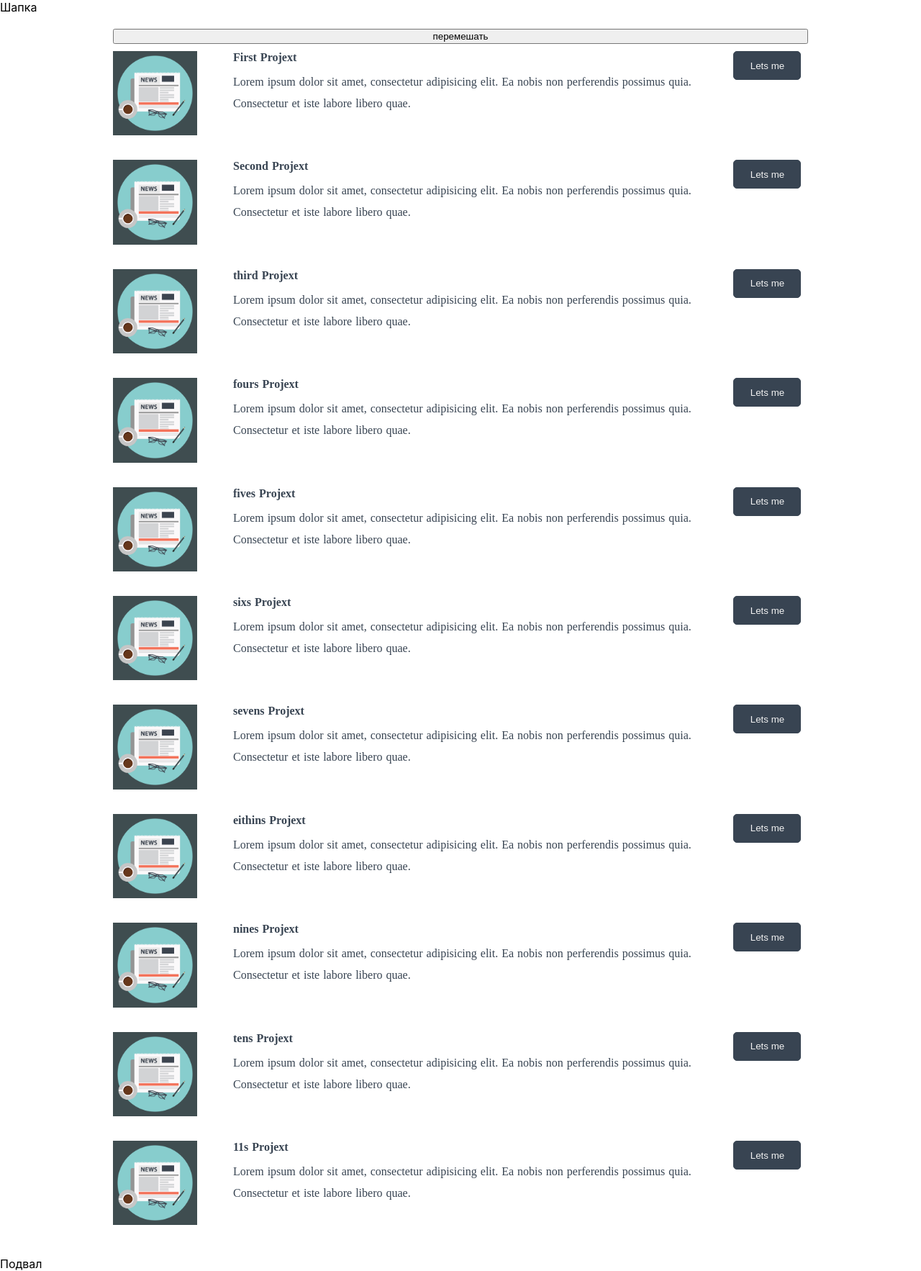
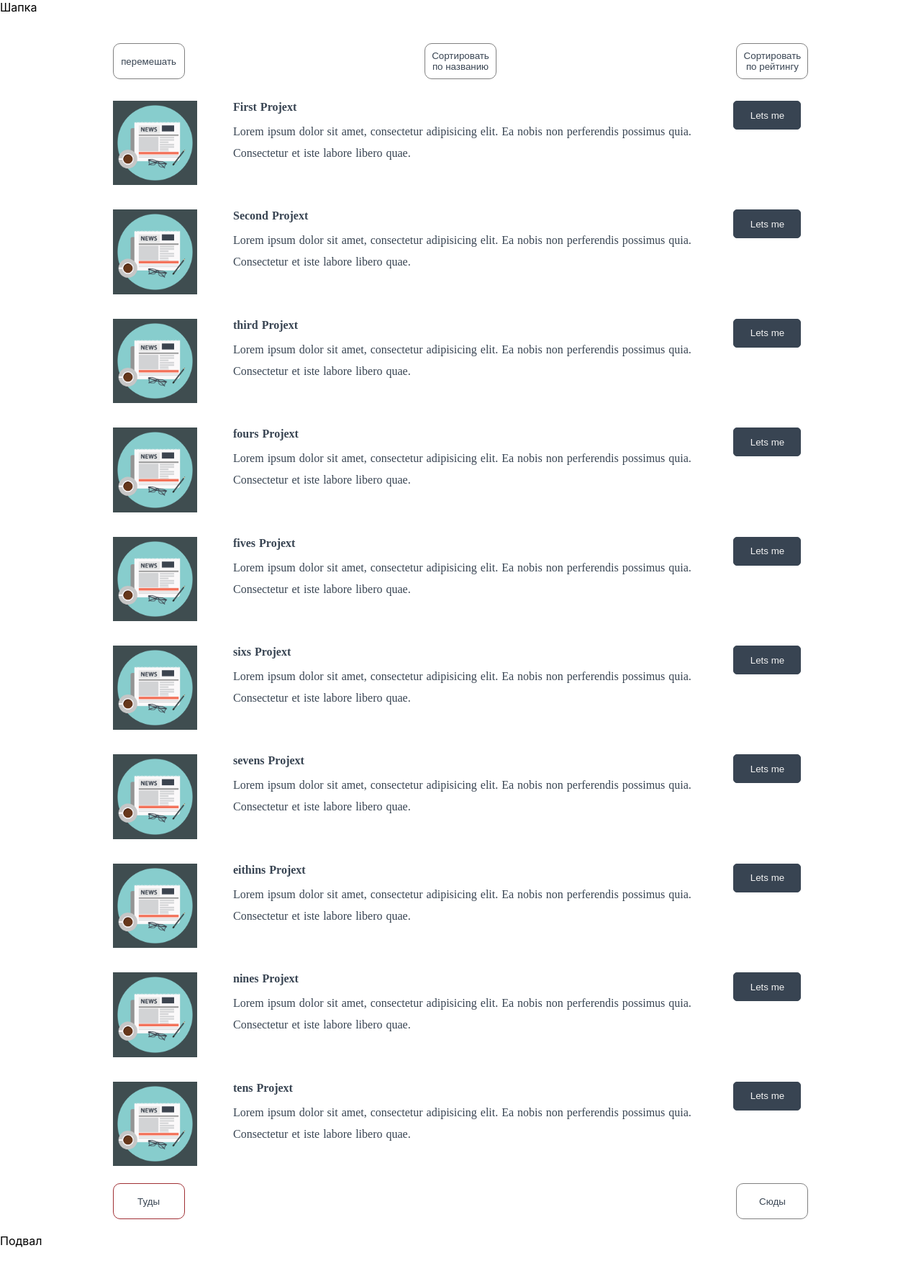
Before and after one commit to Desving/first-vue, a Nuxt app: page /articles in a window 1280 px wide. Shown: the whole page at 72% size. After the commit the page ends 1734 px from the top, so only its background shows below. Built offline with nearby package versions, Linux system fonts and the light colour scheme.

Commit message:
Добавил сортировку, пагинацию

```diff
--- a/components/articlesList.vue
+++ b/components/articlesList.vue
@@ -1,8 +1,12 @@
 <template>
-    <div class="articles-list">
-        <button v-on:click="shuffle">перемешать</button>
+    <div class="articles-list" id="#start">
+        <div class="sort-btn">
+            <button v-on:click="shuffle" class="btn">перемешать</button>
+            <button v-on:click="sortName" class="btn">Сортировать по названию</button>
+            <button v-on:click="sortRating" class="btn">Сортировать по рейтингу</button>
+        </div>
         <transition-group name="list-complete" tag="div">
-            <div v-for="article in this.arArticles" :key="article.id" class="item">
+            <div v-for="article in paginatedData" :key="article.id" class="item">
                 <div class="item__img">
                     <img v-bind:src="article.scrPrewPicture" alt="">
                 </div>
@@ -15,6 +19,14 @@
                 </div>
             </div>
         </transition-group>
+        <div class="pag-btn">
+            <button v-bind:disabled="disabledPrev" v-bind:class="{ btn_red: disabledPrev }" @click="prevPage" class="btn prev">
+                Туды
+            </button>
+            <button v-bind:disabled="disabledNext" v-bind:class="{ btn_red: disabledNext }" @click="nextPage" class="btn next">
+                Сюды
+            </button>
+        </div>
     </div>
 </template>
 
@@ -24,6 +36,10 @@
     export default {
         data: function () {
             return {
+                //начальная страница
+                pageNumber: 0,
+                maxPostInPage: 10,
+                orderSortName: '',
                 //массив статей
                 arArticles: [
                     {
@@ -125,6 +141,61 @@
                         articleDetailButton: 'ss',
                         scrPrewPicture: img
                     },
+                    {
+                        id: 11,
+                        articleName: 'sixs Projext',
+                        articlePewText: 'Lorem ipsum dolor sit amet, ' +
+                        'consectetur adipisicing elit. Ea nobis non perferendis ' +
+                        'possimus quia. Consectetur et iste labore libero quae.',
+                        articleDetailButton: 'ss',
+                        scrPrewPicture: img
+                    },
+                    {
+                        id: 12,
+                        articleName: 'sevens Projext',
+                        articlePewText: 'Lorem ipsum dolor sit amet, ' +
+                        'consectetur adipisicing elit. Ea nobis non perferendis ' +
+                        'possimus quia. Consectetur et iste labore libero quae.',
+                        articleDetailButton: 'ss',
+                        scrPrewPicture: img
+                    },
+                    {
+                        id: 13,
+                        articleName: 'eithins Projext',
+                        articlePewText: 'Lorem ipsum dolor sit amet, ' +
+                        'consectetur adipisicing elit. Ea nobis non perferendis ' +
+                        'possimus quia. Consectetur et iste labore libero quae.',
+                        articleDetailButton: 'ss',
+                        scrPrewPicture: img
+                    },
+                    {
+                        id: 14,
+                        articleName: 'nines Projext',
+                        articlePewText: 'Lorem ipsum dolor sit amet, ' +
+                        'consectetur adipisicing elit. Ea nobis non perferendis ' +
+                        'possimus quia. Consectetur et iste labore libero quae.',
+                        articleDetailButton: 'ss',
+                        scrPrewPicture: img
+                    },
+                    {
+                        id: 15,
+                        articleName: 'tens Projext',
+                        articlePewText: 'Lorem ipsum dolor sit amet, ' +
+                        'consectetur adipisicing elit. Ea nobis non perferendis ' +
+                        'possimus quia. Consectetur et iste labore libero quae.',
+                        articleDetailButton: 'ss',
+                        scrPrewPicture: img
+                    },
+                    {
+                        id: 16,
+                        articleName: '11s Projext',
+                        articleRaiting: 1,
+                        articlePewText: 'Lorem ipsum dolor sit amet, ' +
+                        'consectetur adipisicing elit. Ea nobis non perferendis ' +
+                        'possimus quia. Consectetur et iste labore libero quae.',
+                        articleDetailButton: 'ss',
+                        scrPrewPicture: img
+                    },
                 ],
             }
         },
@@ -132,6 +203,72 @@
             //функция перемешивания
             shuffle: function(){
                 this.arArticles = _.shuffle(this.arArticles);
+            },
+            sortName: function(){
+                this.arArticles.sort(function (a, b) {
+                    if (a.articleName > b.articleName) {
+                        return 1;
+                    }
+                    if (a.articleName < b.articleName) {
+                        return -1;
+                    }
+                    // a должно быть равным b
+                    return 0;
+                });
+            },
+            sortRating: function(){
+                this.arArticles.sort(function (a, b) {
+                    if (a.articleRaiting > b.articleRaiting) {
+                        return 1;
+                    }
+                    if (a.articleRaiting < b.articleRaiting) {
+                        return -1;
+                    }
+                    // a должно быть равным b
+                    return 0;
+                });
+            },
+            nextPage(){
+                this.scrollToElement('#start');
+                this.pageNumber++;
+            },
+            prevPage(){
+                this.scrollToElement('#start');
+                this.pageNumber--;
+            },
+            scrollToElement(elementId) {
+                var selectedPosX = 0;
+                var selectedPosY = 0;
+                var theElement =  document.getElementById(elementId);
+                while (theElement != null) {
+                    selectedPosX += theElement.offsetLeft;
+                    selectedPosY += theElement.offsetTop;
+                    theElement = theElement.offsetParent;
+                    window.scrollTo(selectedPosX,selectedPosY)
+                }
+
+            }
+        },
+        computed: {
+            //Количество страниц
+            totalPages(){
+                let l = this.arArticles.length,
+                    s = this.maxPostInPage;
+                return Math.floor(l/s);
+            },
+            //Массив для пагинации
+            paginatedData(){
+                const start = this.pageNumber * this.maxPostInPage,
+                    end = start + this.maxPostInPage;
+                return this.arArticles.slice(start, end);
+            },
+            //флаг оключении кнопки
+            disabledPrev() {
+                return this.pageNumber < 1
+            },
+            //флаг оключении кнопки
+            disabledNext() {
+                return (this.pageNumber > (this.totalPages-1))
             }
         }
     }
@@ -215,5 +352,38 @@
                 transition: 1s;
             }
         }
+        & .pag-btn {
+            display: flex ;
+            justify-content: space-between;
+        }
+        & .btn {
+            background-color: white;
+            width: 100px;
+            height: 50px;
+            border: 1px solid grey;
+            border-radius: 10px;
+            color: rgb(56, 68, 82);
+            outline: none;
+            &:hover {
+                transform: translateY(-5px);
+                transition: 0.5s;
+                border: 1px solid #58a080;
+                color: #58a080;
+            }
+            &.btn_red{
+                border: 1px solid #A02F34;
+                color: rgb(56, 68, 82);
+                &:hover {
+                    background-color: #A02F34;
+                    color: white;
+                }
+            }
+        }
+        & .sort-btn {
+            display: flex;
+            flex-direction: row;
+            justify-content: space-between;
+            padding: 20px 0;
+        }
     }
 </style>
```
